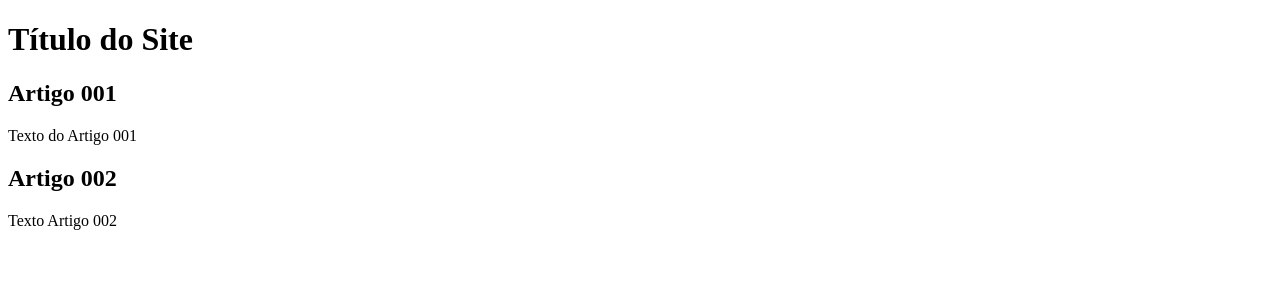
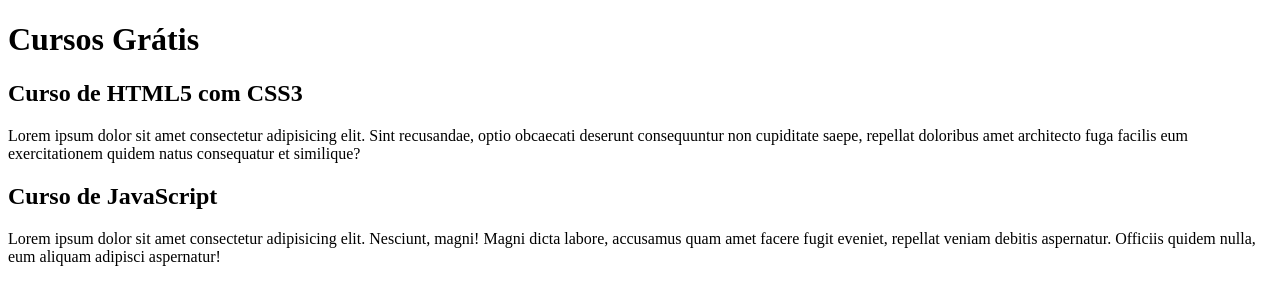
Before and after one commit to Beatriz-jpg/projeto-site, a plain HTML site: page index.html in a window 1280 px wide. Drawn offline with Linux system fonts and the light colour scheme.

Commit message:
comecei a escrever conteúdo

```diff
--- a/index.html
+++ b/index.html
@@ -8,15 +8,15 @@
 <body>
     <main>
         <header>
-            <h1>Título do Site</h1>
+            <h1>Cursos Grátis</h1>
         </header>
         <article>
-            <h2>Artigo 001</h2>
-            <p>Texto do Artigo 001</p>
+            <h2>Curso de HTML5 com CSS3</h2>
+            <p>Lorem ipsum dolor sit amet consectetur adipisicing elit. Sint recusandae, optio obcaecati deserunt consequuntur non cupiditate saepe, repellat doloribus amet architecto fuga facilis eum exercitationem quidem natus consequatur et similique?</p>
         </article>
         <article>
-            <h2>Artigo 002</h2>
-            <p>Texto Artigo 002</p>
+            <h2>Curso de JavaScript</h2>
+            <p>Lorem ipsum dolor sit amet consectetur adipisicing elit. Nesciunt, magni! Magni dicta labore, accusamus quam amet facere fugit eveniet, repellat veniam debitis aspernatur. Officiis quidem nulla, eum aliquam adipisci aspernatur!</p>
         </article>
     </main>
 </body>
```
